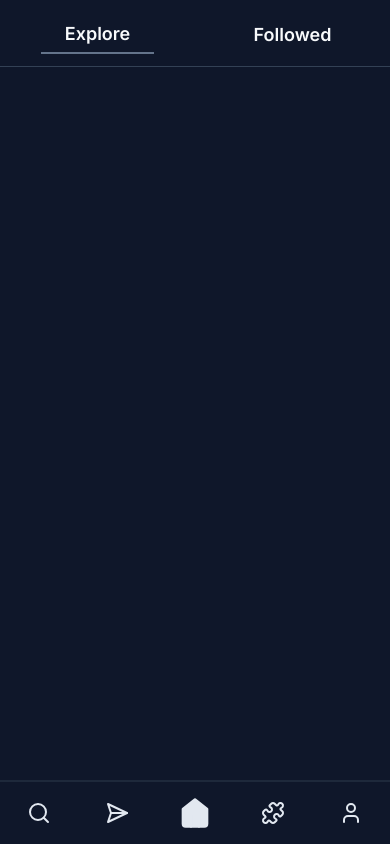
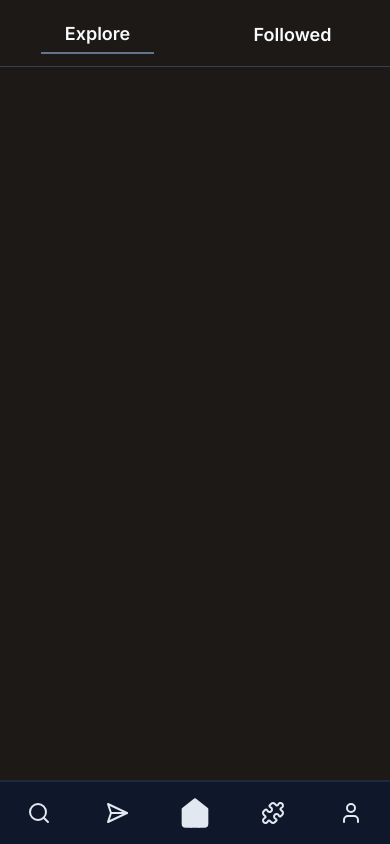
Before and after one commit to mmDevStudio/code-puzzle-web, a Next.js app: page / in a window 390 px wide. Built offline with nearby package versions, Linux system fonts and the light colour scheme.

Commit message:
Update background color in mobile view

```diff
--- a/src/app/page.tsx
+++ b/src/app/page.tsx
@@ -7,7 +7,7 @@ import { Button } from '@/components/ui/button'
 export default function Home() {
   return (
     <div>
-      <div className="h-screen bg-slate-50 dark:bg-slate-900 lg:hidden">
+      <div className="h-screen bg-slate-50 dark:bg-stone-900 lg:hidden">
         <FeedSelector />
 
         <Navbar />
```
